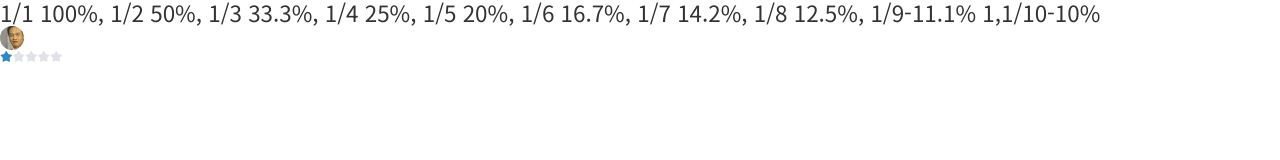
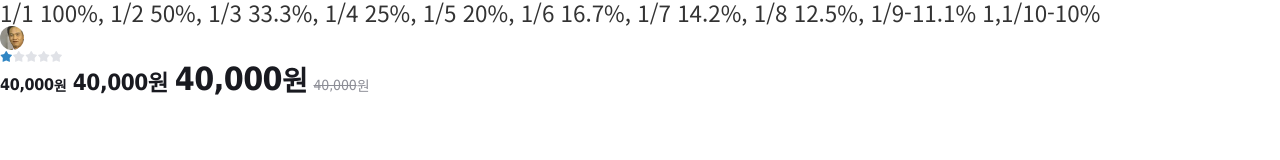
Before and after one commit to Choi-hongyoul/tomorrow-rivew, a website: page index.html in a window 1280 px wide. Drawn offline with Linux system fonts and the light colour scheme; files whose address does not match are found by name.

Commit message:
Set modules(prices)

```diff
--- a/index.html
+++ b/index.html
@@ -40,6 +40,24 @@
 </div>
 
 
+<div>
+    <div class="price-16">
+        <strong class="amount">40,000</strong>
+        <span class="currency">원</span>
+    </div>
+    <div class="price-20">
+        <strong class="amount">40,000</strong>
+        <span class="currency">원</span>
+    </div>
+    <div class="price-32">
+        <strong class="amount">40,000</strong>
+        <span class="currency">원</span>
+    </div>
+    <div class="price-off">
+        <strong class="amount">40,000</strong>
+        <span class="currency">원</span>
+    </div>
+</div>
 
 
 
--- a/styles/main.scss
+++ b/styles/main.scss
@@ -17,5 +17,6 @@
 @forward './modules/tags';
 @forward './modules/avatar.scss';
 @forward './modules/star-ratings';
+@forward './modules/prices';
 
 @forward './layouts/grids';
--- /dev/null
+++ b/styles/modules/_prices.scss
@@ -0,0 +1,75 @@
+@use '../constants/typography' as *;
+@use '../mixins/flexbox' as *;
+@use '../constants/colors' as *;
+@use '../mixins/text-style' as *;
+
+%prices-base {
+    @include inline-flexbox(start);
+
+    .amount {
+        font-family: $font-price;
+        line-height: 1;
+    }
+    .currency {
+        font-family: $font-main;
+    }
+}
+
+.price-16,
+.price-20,
+.price-32 {
+    @extend %prices-base;
+    color: $dark;
+
+    .amount {
+        font-weight:700;
+        letter-spacing: -0.02em;
+    }
+
+    .currency {
+        font-weight: 700;
+    }
+}
+
+
+.price-16{
+    .amount{
+        font-size: 16px;
+    }
+
+    .currency {
+    @include text-style(14);
+    }
+}
+
+
+.price-32{
+    .amount{
+        font-size: 32px;
+    }
+
+    .currency {
+    font-size: 28px;
+    font-weight: 700;
+    line-height: 32px;
+    letter-spacing: -0.02em;
+    }
+}
+
+.price-off {
+    @extend %prices-base;
+    color:$secondary ;
+
+    .amount {
+        font-size: 14px;
+        font-weight: 400;
+        letter-spacing: -0.01em;
+        text-decoration: line-through;
+    }
+
+
+    .currency {
+        @include text-style(14);
+        font-weight: 400;
+    }
+}
```
Also changed, not shown: style.css, 1 other file.
